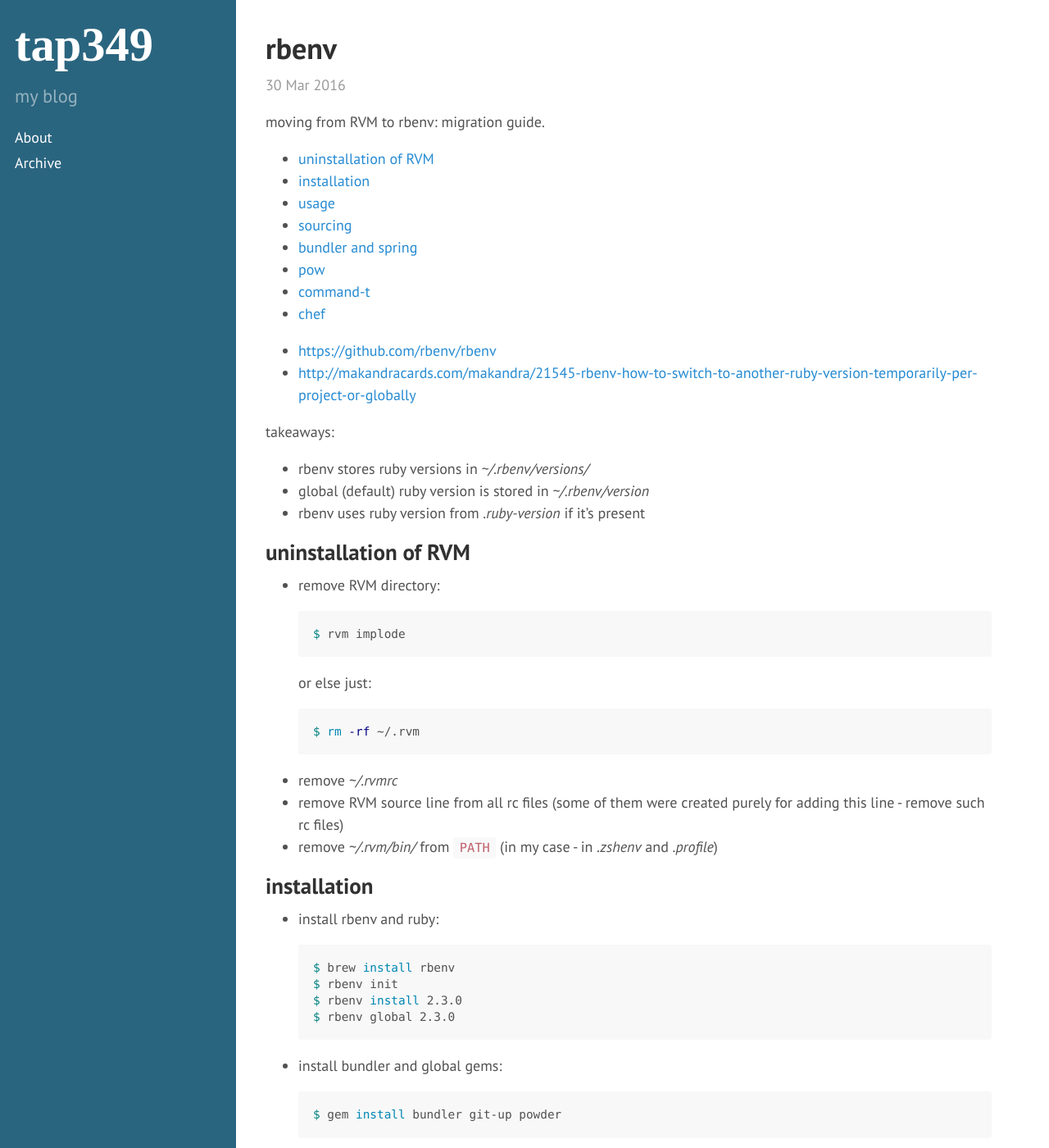
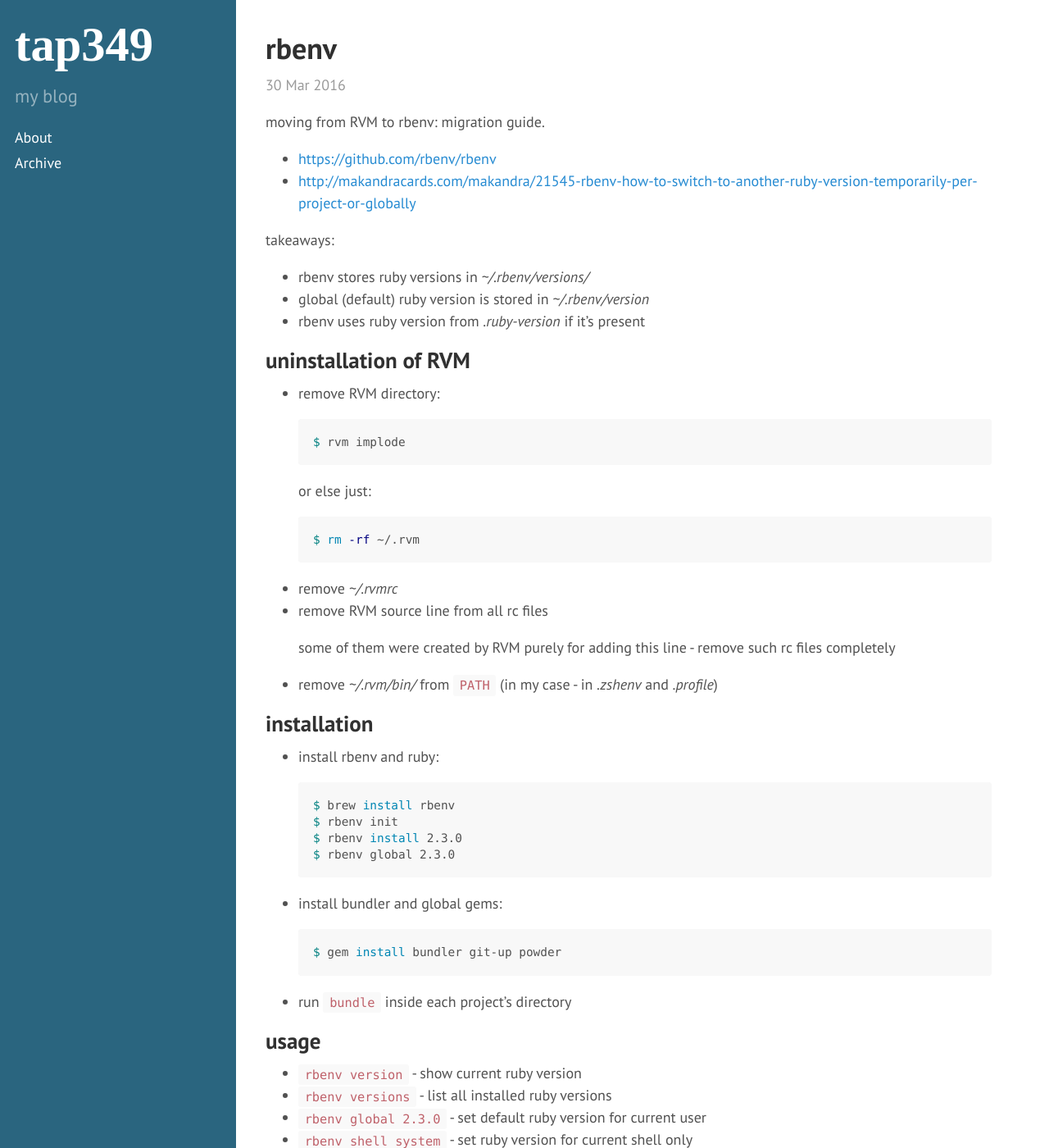
Before and after one commit to tap349/tap349.github.io, a Jekyll site: the page built from _posts/2016-03-30-rbenv.md, in a window 1280 px wide and 1400 px high. Shown: the whole window at 82% size. Built offline with Jekyll 4.4.1, drawn with Linux system fonts in a browser that asks for light colours.

Commit message:
update 2016-04-01_10:48:12

```diff
--- a/_posts/2016-03-30-rbenv.md
+++ b/_posts/2016-03-30-rbenv.md
@@ -9,9 +9,6 @@
 moving from RVM to rbenv: migration guide.
 
 <!-- more -->
-
-* TOC
-{:toc}
 
 - <https://github.com/rbenv/rbenv>
 - <http://makandracards.com/makandra/21545-rbenv-how-to-switch-to-another-ruby-version-temporarily-per-project-or-globally>
@@ -38,7 +35,10 @@
 
 - remove _~/.rvmrc_
 - remove RVM source line from all rc files
-  (some of them were created purely for adding this line - remove such rc files)
+
+  some of them were created by RVM purely for adding this line -
+  remove such rc files completely
+
 - remove _~/.rvm/bin/_ from `PATH` (in my case - in _.zshenv_ and _.profile_)
 
 ## installation
```
